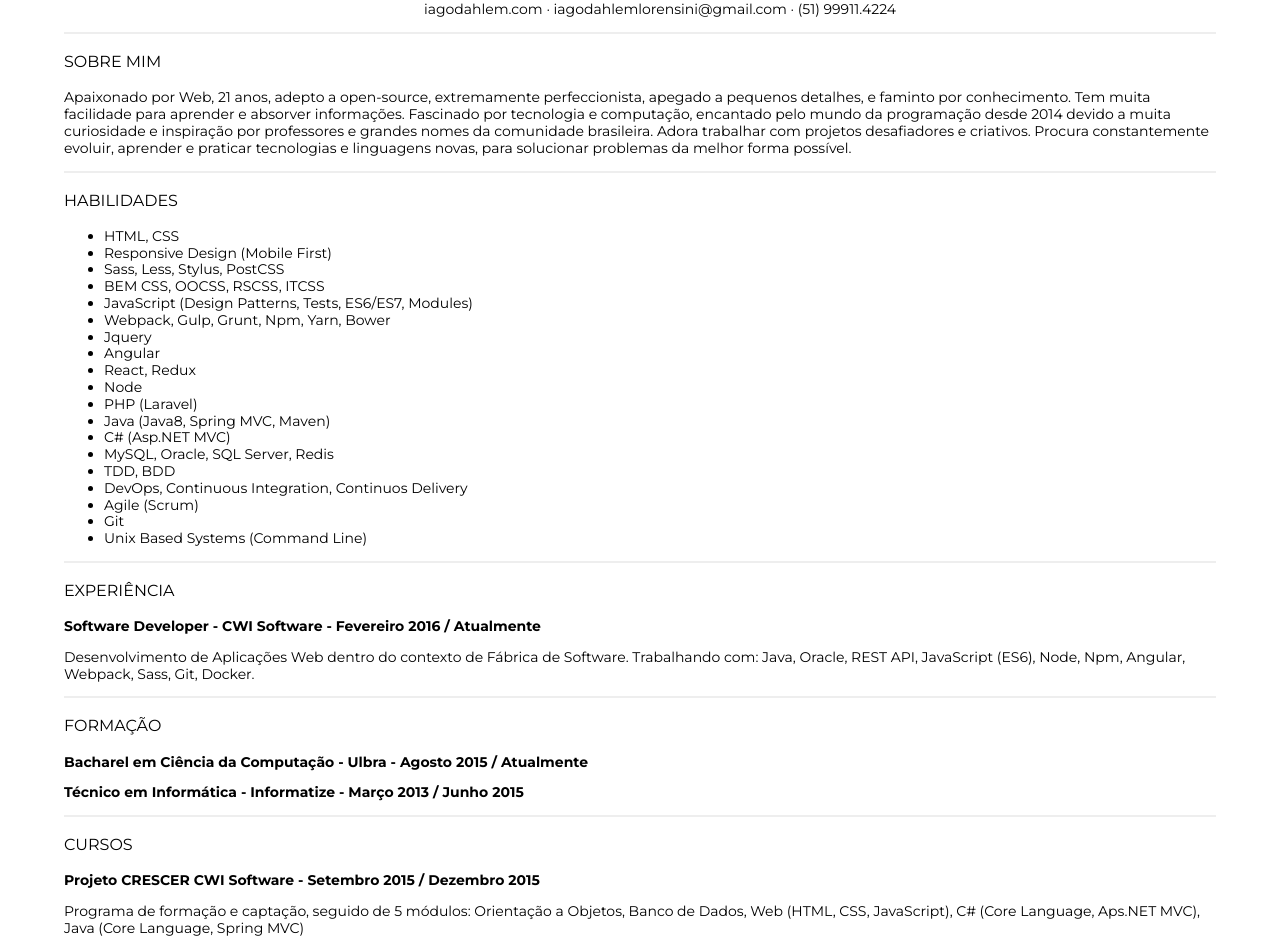
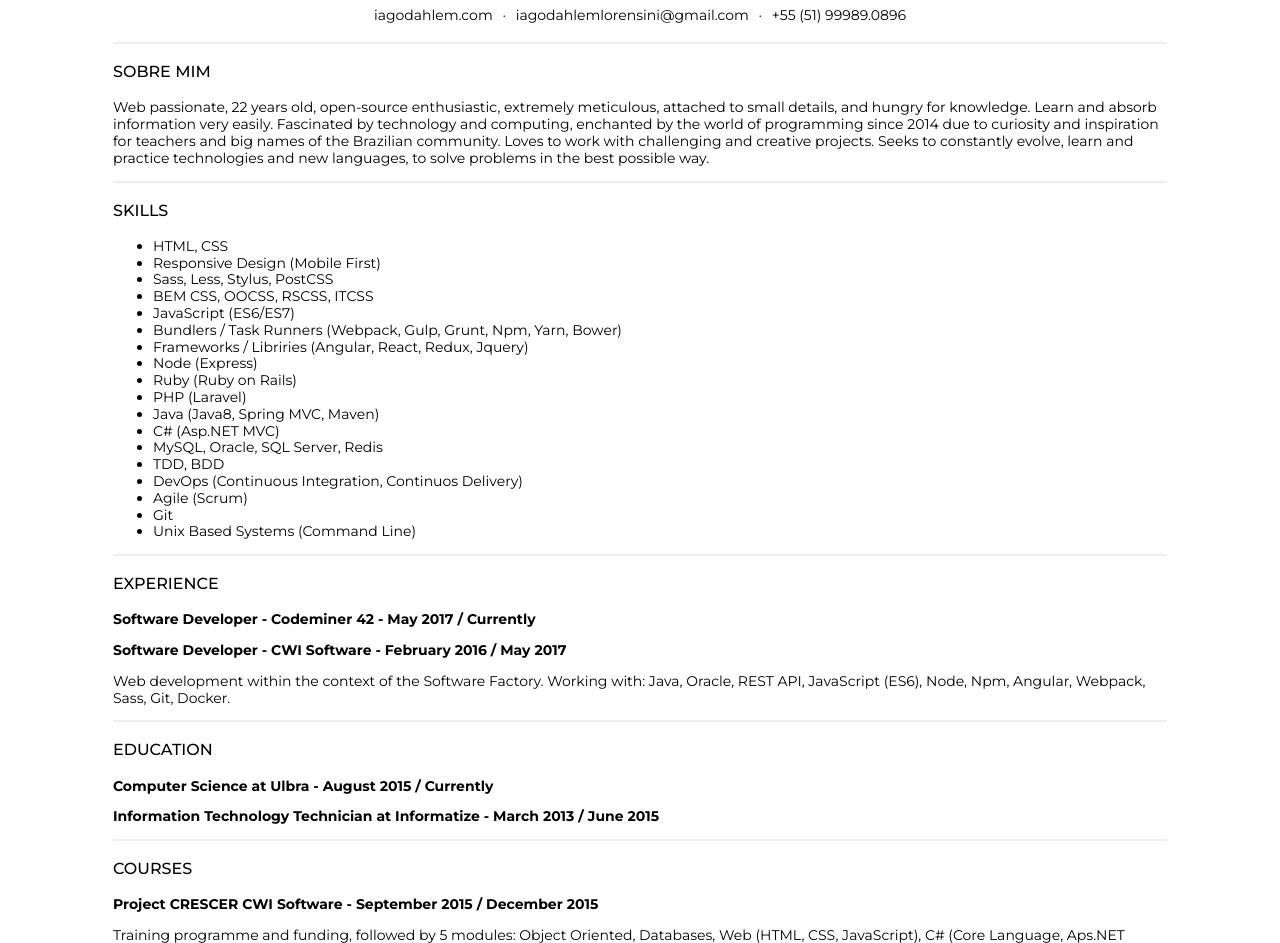
Before and after one commit to iagodahlem/resume, a website: page index.dev.html in a window 1280 px wide. Shown: the part 127-1070 px from the top of the page. Drawn offline with Linux system fonts and the light colour scheme.

Commit message:
add en index

```diff
--- /dev/null
+++ b/index.css
@@ -0,0 +1,91 @@
+*,
+*::before,
+*::after {
+  box-sizing: border-box;
+}
+
+html,
+body {
+  width: 100%;
+  height: 100%;
+  margin: 0;
+  padding: 0;
+  font-family: 'Montserrat', sans-serif;
+  font-size: 14px;
+  font-weight: 400;
+  line-height: 1.2;
+}
+
+a {
+  color: #000;
+  text-decoration: none;
+  cursor: pointer;
+  transition: color .2s ease;
+}
+a:hover {
+  color: #333;
+}
+
+.container {
+  max-width: 1078px;
+  margin: 0 auto;
+  padding: 24px 12px;
+}
+
+.header {
+  padding-bottom: 12px;
+  text-align: center;
+}
+
+.title {
+  margin-top: 0;
+  margin-bottom: 13px;
+  font-size: 42px;
+  text-transform: uppercase;
+}
+.subtitle {
+  margin-top: 0;
+  margin-bottom: 17px;
+  color: #bbb;
+  font-size: 20px;
+  font-weight: 400;
+}
+
+.nav ul {
+  margin: 0;
+  padding: 0;
+  list-style: none;
+}
+.nav ul li {
+  margin: 6px 0;
+}
+
+@media screen and (min-width: 768px) {
+  .nav ul li {
+    display: inline-block;
+  }
+  .nav ul li:not(:first-child)::before {
+    content: '·';
+    display: block;
+    display: inline-block;
+    margin-left: 6px;
+    margin-right: 6px;
+  }
+}
+
+.section {
+  border-top: 2px solid #eee;
+}
+.section > .title {
+  margin: 18px 0;
+  font-size: 16px;
+  font-weight: 500;
+  text-align: left;
+}
+.section > .subtitle {
+  margin: 14px 0;
+  color: #000;
+  font-size: 14px;
+  font-weight: 700;
+  text-align: left;
+}
--- a/index.dev.html
+++ b/index.dev.html
@@ -4,128 +4,56 @@
   <meta charset="UTF-8">
   <title>Resume | Iago Dahlem Lorensini - Software Developer with focus in Front-end Development</title>
 
-  <link href="https://fonts.googleapis.com/css?family=Montserrat:400,700" rel="stylesheet">
-
-  <style>
-    *,
-    *::before,
-    *::after {
-      box-sizing: border-box;
-    }
-
-    html,
-    body {
-      width: 100%;
-      height: 100%;
-      margin: 0;
-      padding: 0;
-      font-family: 'Montserrat', sans-serif;
-      font-size: 14px;
-      font-weight: 400;
-      line-height: 1.2;
-    }
-
-    a {
-      color: #000;
-      text-decoration: none;
-    }
-
-    .container {
-      width: 90%;
-      margin: 0 auto;
-      padding: 24px 0;
-    }
-
-    .title {
-      margin-top: 0;
-      margin-bottom: 13px;
-      font-size: 42px;
-      text-transform: uppercase;
-    }
-    .subtitle {
-      margin-top: 0;
-      margin-bottom: 17px;
-      color: #bbb;
-      font-size: 20px;
-      font-weight: 400;
-    }
-
-    .header {
-      text-align: center;
-    }
-    .header > ul > li {
-      display: inline-block;
-    }
-
-    .section {
-      border-top: 2px solid #eee;
-    }
-    .section > .title {
-      margin: 18px 0;
-      font-size: 16px;
-      font-weight: 400;
-      text-align: left;
-    }
-    .section > .subtitle {
-      margin: 14px 0;
-      color: #000;
-      font-size: 14px;
-      font-weight: 700;
-      text-align: left;
-    }
-  </style>
+  <link href="https://fonts.googleapis.com/css?family=Montserrat:400,500,700" rel="stylesheet">
+  <link href="index.css" rel="stylesheet">
 </head>
 <body>
   <main class="container">
     <header class="header">
       <h1 class="title">Iago Dahlem Lorensini</h1>
-      <h2 class="subtitle">Front-end Developer</h2>
+      <h2 class="subtitle">Software Developer with focus in Front-end Development</h2>
 
+      <nav class="nav">
         <ul>
           <li>
-          <a href="http://iagodahlem.com">iagodahlem.com</a>
+            <a href="http://iagodahlem.com" target="_blank">iagodahlem.com</a>
           </li>
           <li>
-          <a href="mailto:iagodahlemlorensini@gmail.com">· iagodahlemlorensini@gmail.com</a>
+            <a href="mailto:iagodahlemlorensini@gmail.com">iagodahlemlorensini@gmail.com</a>
           </li>
           <li>
-          · (51) 99911.4224
+            +55 (51) 99989.0896
           </li>
         </ul>
+      </nav>
     </header>
 
     <section class="section">
       <h3 class="title">Sobre mim</h3>
       <p>
-        Apaixonado por Web, 21 anos, adepto a open-source, extremamente perfeccionista, apegado a pequenos detalhes, e
-        faminto por conhecimento. Tem muita facilidade para aprender e absorver informações. Fascinado por tecnologia e
-        computação, encantado pelo mundo da programação desde 2014 devido a muita curiosidade e inspiração por
-        professores e grandes nomes da comunidade brasileira. Adora trabalhar com projetos desafiadores e criativos.
-        Procura constantemente evoluir, aprender e praticar tecnologias e linguagens novas, para solucionar problemas
-        da melhor forma possível.
+        Web passionate, 22 years old, open-source enthusiastic, extremely meticulous, attached to small details, and hungry for knowledge. Learn and absorb information very easily. Fascinated by technology and computing, enchanted by the world of programming since 2014 due to curiosity and inspiration for teachers and big names of the Brazilian community. Loves to work with challenging and creative projects. Seeks to constantly evolve, learn and practice technologies and new languages, to solve problems in the best possible way.
       </p>
     </section>
 
     <section class="section">
-      <h3 class="title">Habilidades</h3>
+      <h3 class="title">Skills</h3>
 
       <ul>
         <li>HTML, CSS</li>
         <li>Responsive Design (Mobile First)</li>
         <li>Sass, Less, Stylus, PostCSS</li>
         <li>BEM CSS, OOCSS, RSCSS, ITCSS</li>
-        <li>JavaScript (Design Patterns, Tests, ES6/ES7, Modules)</li>
-        <li>Webpack, Gulp, Grunt, Npm, Yarn, Bower</li>
-        <li>Jquery</li>
-        <li>Angular</li>
-        <li>React, Redux</li>
-        <li>Node</li>
+        <li>JavaScript (ES6/ES7)</li>
+        <li>Bundlers / Task Runners (Webpack, Gulp, Grunt, Npm, Yarn, Bower)</li>
+        <li>Frameworks / Libriries (Angular, React, Redux, Jquery)</li>
+        <li>Node (Express)</li>
+        <li>Ruby (Ruby on Rails)</li>
         <li>PHP (Laravel)</li>
         <li>Java (Java8, Spring MVC, Maven)</li>
         <li>C# (Asp.NET MVC)</li>
         <li>MySQL, Oracle, SQL Server, Redis</li>
         <li>TDD, BDD</li>
-        <li>DevOps, Continuous Integration, Continuos Delivery</li>
+        <li>DevOps (Continuous Integration, Continuos Delivery)</li>
         <li>Agile (Scrum)</li>
         <li>Git</li>
         <li>Unix Based Systems (Command Line)</li>
@@ -133,30 +61,32 @@
     </section>
 
     <section class="section">
-      <h3 class="title">Experiência</h3>
+      <h3 class="title">Experience</h3>
 
-      <h4 class="subtitle">Software Developer - CWI Software - Fevereiro 2016 / Atualmente</h4>
+      <h4 class="subtitle">Software Developer - Codeminer 42 - May 2017 / Currently</h4>
       <p>
-        Desenvolvimento de Aplicações Web dentro do contexto de Fábrica de Software.
-        Trabalhando com: Java, Oracle, REST API, JavaScript (ES6), Node, Npm, Angular, Webpack, Sass, Git, Docker.
+      </p>
+
+      <h4 class="subtitle">Software Developer - CWI Software - February 2016 / May 2017</h4>
+      <p>
+        Web development within the context of the Software Factory. Working with: Java, Oracle, REST API, JavaScript (ES6), Node, Npm, Angular, Webpack, Sass, Git, Docker.
       </p>
     </section>
 
     <section class="section">
-      <h3 class="title">Formação</h3>
+      <h3 class="title">Education</h3>
 
-      <h4 class="subtitle">Bacharel em Ciência da Computação - Ulbra - Agosto 2015 / Atualmente</h4>
+      <h4 class="subtitle">Computer Science at Ulbra - August 2015 / Currently</h4>
 
-      <h4 class="subtitle">Técnico em Informática - Informatize - Março 2013 / Junho 2015</h4>
+      <h4 class="subtitle">Information Technology Technician at Informatize - March 2013 / June 2015</h4>
     </section>
 
     <section class="section">
-      <h3 class="title">Cursos</h3>
+      <h3 class="title">Courses</h3>
 
-      <h4 class="subtitle">Projeto CRESCER CWI Software - Setembro 2015 / Dezembro 2015</h4>
+      <h4 class="subtitle">Project CRESCER CWI Software - September 2015 / December 2015</h4>
       <p>
-        Programa de formação e captação, seguido de 5 módulos:
-        Orientação a Objetos, Banco de Dados, Web (HTML, CSS, JavaScript), C# (Core Language, Aps.NET MVC), Java (Core Language, Spring MVC)
+        Training programme and funding, followed by 5 modules: Object Oriented, Databases, Web (HTML, CSS, JavaScript), C# (Core Language, Aps.NET MVC), Java (Core Language, Spring MVC)
       </p>
     </section>
   </main>
--- a/package.json
+++ b/package.json
@@ -1,8 +1,8 @@
 {
   "private": true,
   "scripts": {
-    "start": "live-server --port=8080 --host=localhost --open=./index.html",
-    "build": "htmlmin --nojsmin -o index.html index.dev.html"
+    "start": "live-server --port=8080 --host=localhost --open=./index.dev.html",
+    "build": "htmlmin -o index.html index.dev.html"
   },
   "devDependencies": {
     "live-server": "1.2.0",
```
Lines whose indentation alone changed are shown as unchanged.
